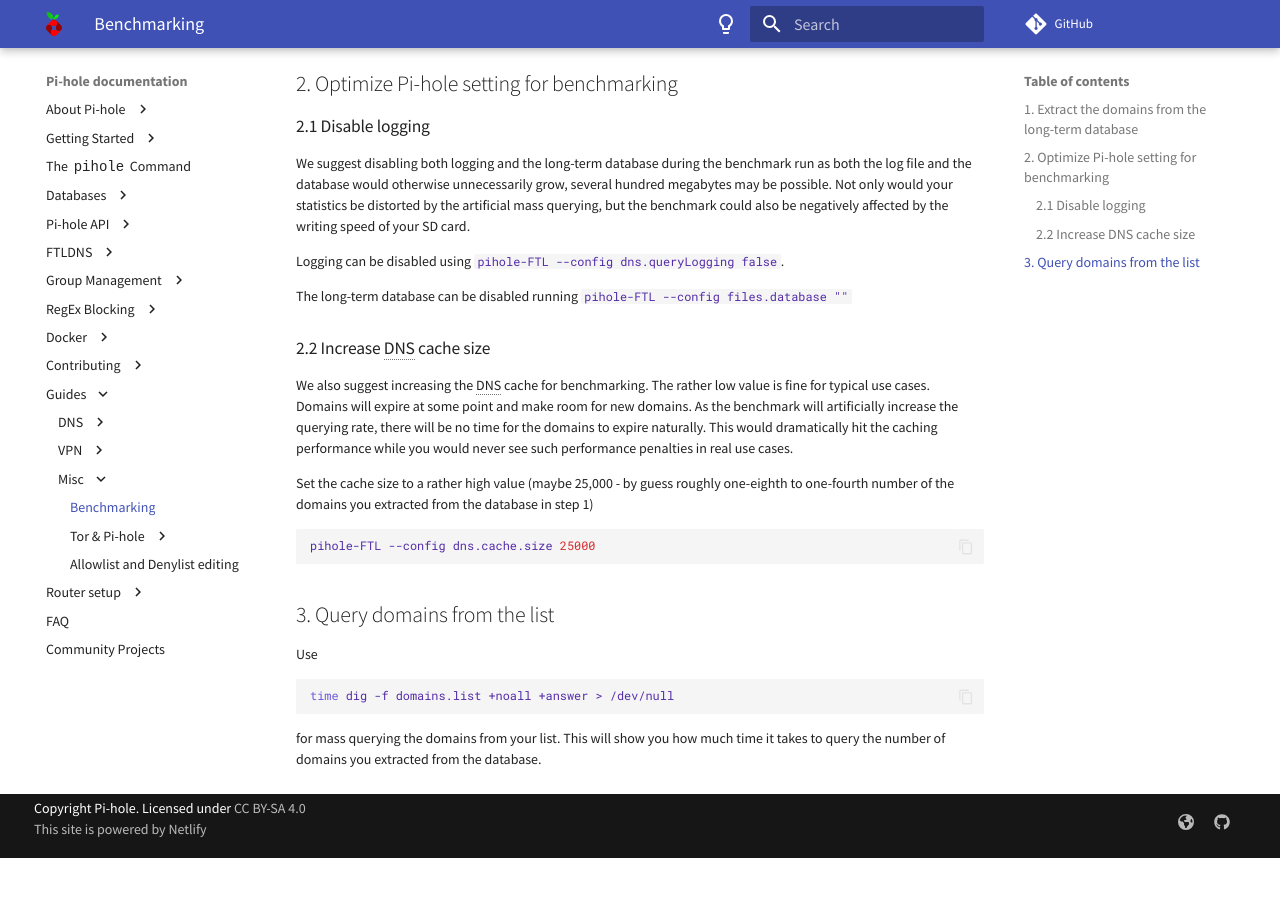
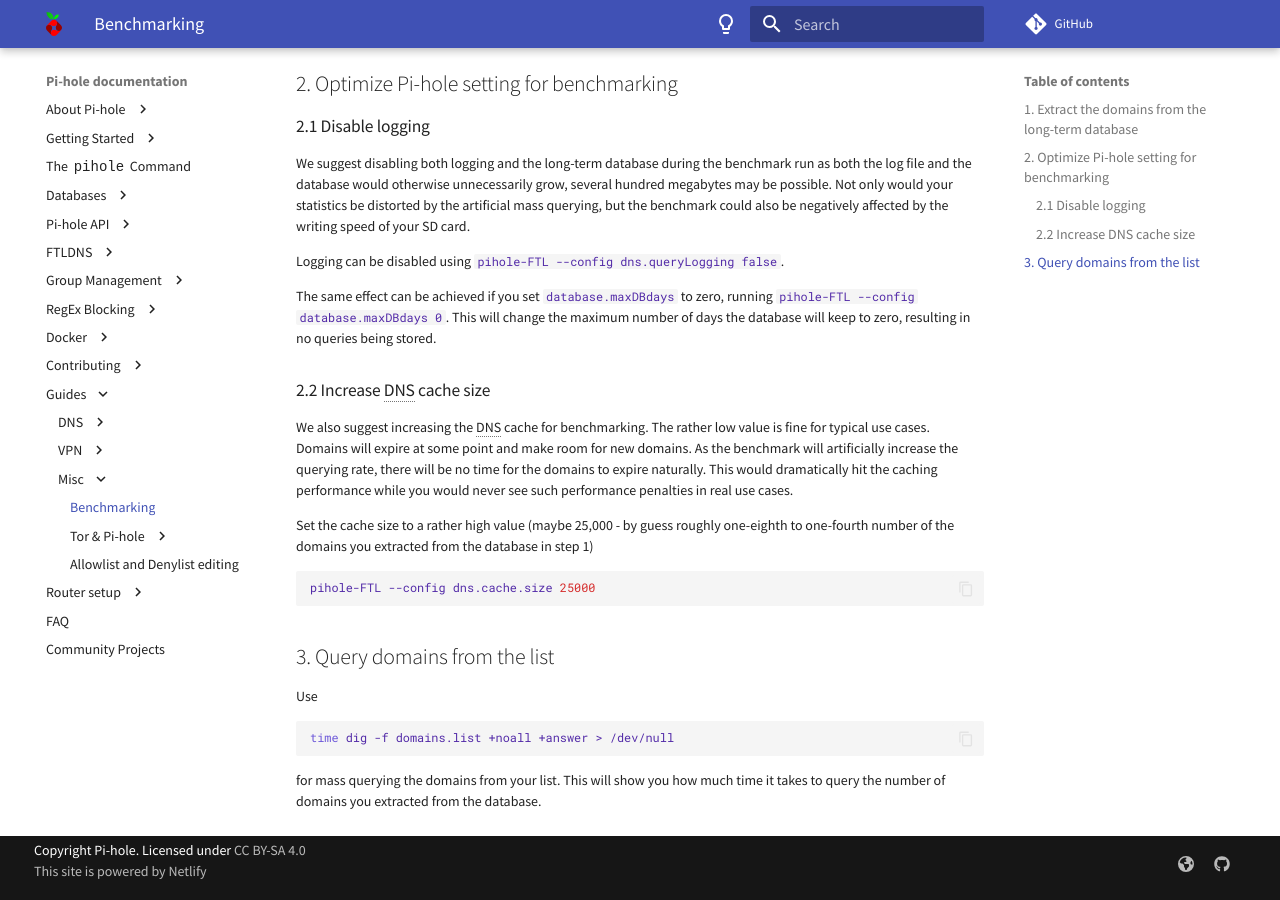
Before and after one commit to pi-hole/docs, an MkDocs documentation site: the page built from docs/guides/misc/benchmark.md, in a window 1280 px wide and 900 px high, scrolled down 503 px. Built offline with MkDocs 1.6.1 and Material for MkDocs 9.7.7, drawn with Linux system fonts in a browser that asks for light colours; comment, search, counter and statistics services are not loaded; before the commit the page ends 1361 px from its top, so only the background shows below that.

Commit message:
Update docs/guides/misc/benchmark.md
Co-authored-by: RD WebDesign <github@rdwebdesign.com.br>
Signed-off-by: Adam Warner <github@adamwarner.co.uk>

```diff
--- a/docs/guides/misc/benchmark.md
+++ b/docs/guides/misc/benchmark.md
@@ -23,7 +23,7 @@ We suggest disabling both logging and the long-term database during the benchmar
 
 Logging can be disabled using `pihole-FTL --config dns.queryLogging false`.
 
-The long-term database can be disabled running `pihole-FTL --config files.database ""`
+The same effect can be achieved if you set `database.maxDBdays` to zero, running `pihole-FTL --config database.maxDBdays 0`. This will change the maximum number of days the database will keep to zero, resulting in no queries being stored.
 
 ### 2.2 Increase DNS cache size
 
```
